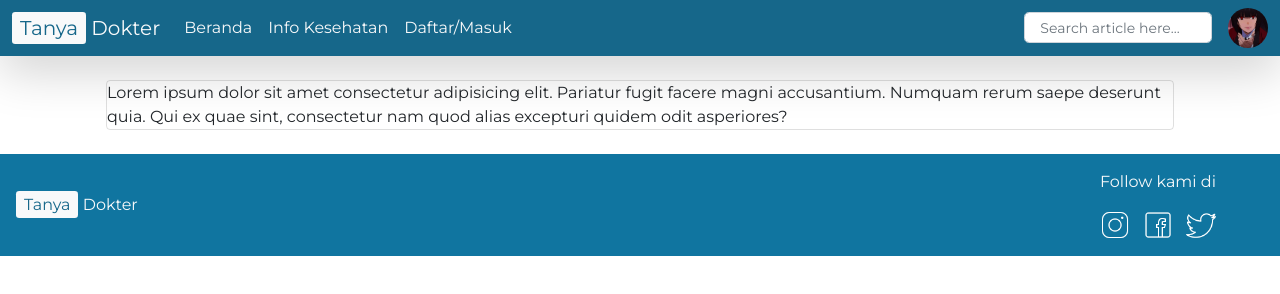
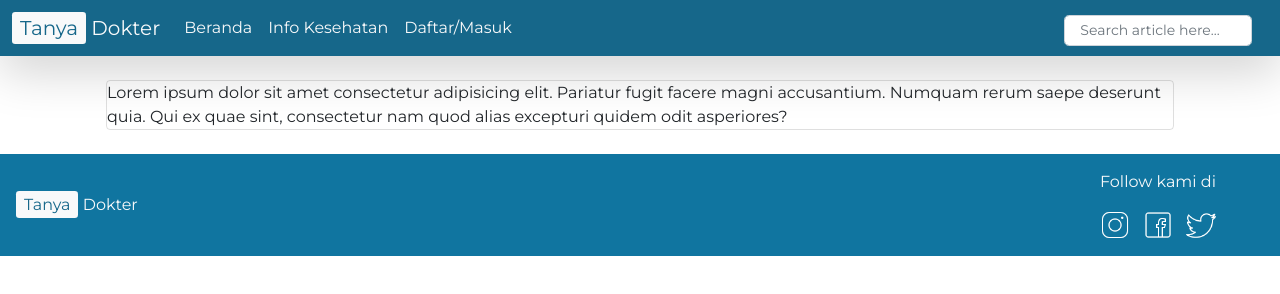
Before and after one commit to dianaPermata/Project-BE-20, a plain HTML site: page index.html in a window 1280 px wide. Drawn offline with Linux system fonts and the light colour scheme.

Commit message:
delete icon profil

```diff
--- a/index.html
+++ b/index.html
@@ -66,13 +66,6 @@
               placeholder="  Search article here..."
               aria-label="Search"
             />
-            <a href=""
-              ><img
-                class="rounded-circle"
-                src="./img/profile-icon.jpg"
-                alt="profile-icon"
-                width="40"
-            /></a>
           </form>
         </div>
       </div>
```
